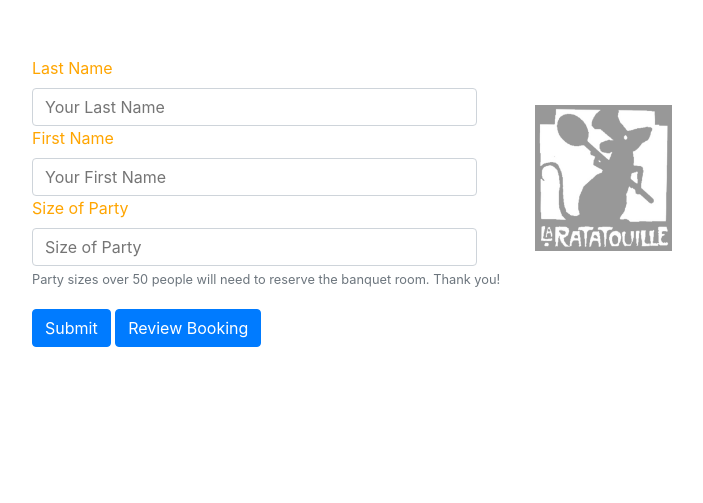
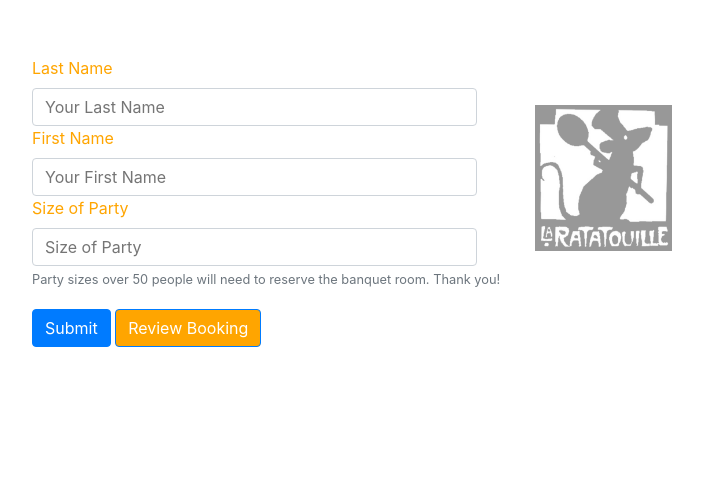
Before and after one commit to GraceEskew/Restaurant, a plain HTML site: page index.html in a window 1280 px wide. Shown: the whole page, without its empty margins (38-741 px from the left). Drawn offline with Linux system fonts and the light colour scheme.

Commit message:
readded img

```diff
--- a/style.css
+++ b/style.css
@@ -60,3 +60,8 @@ label2 {
 #submit, #review {
     margin-top: 20px;
 }
+
+#review {
+    background-color: orange;
+    border-color
+}
```
Also changed, not shown: Restaurant/src/main/resources/icon.jpg (added).
